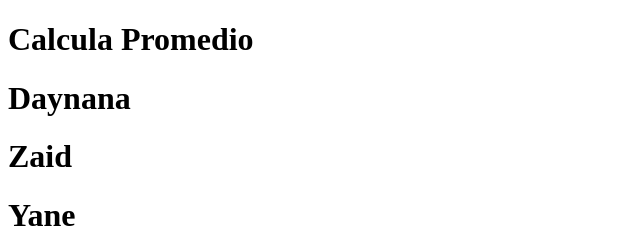
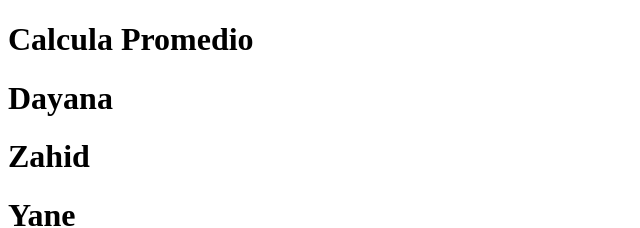
Before and after one commit to acidkeyxyz/js-course, a plain HTML site: page promedio.html in a window 1280 px wide. Shown: the top 228 px of the page, without its empty margins (0-640 px from the left). Drawn offline with Linux system fonts and the light colour scheme.

Commit message:
chore: Correct spelling of names in promedio.html

```diff
--- a/promedio.html
+++ b/promedio.html
@@ -9,8 +9,8 @@
 	<body>
 		<h1 id="title" class="titulo">Calcula Promedio</h1>
 
-		<h1 id="title" class="titulo">Daynana</h1>
-		<h1 id="title" class="titulo">Zaid</h1>
+		<h1 id="title" class="titulo">Dayana</h1>
+		<h1 id="title" class="titulo">Zahid</h1>
 		<h1 id="title" class="titulo">Yane</h1>
 		<h1 id="title" class="titulo">Frida</h1>
 
```
